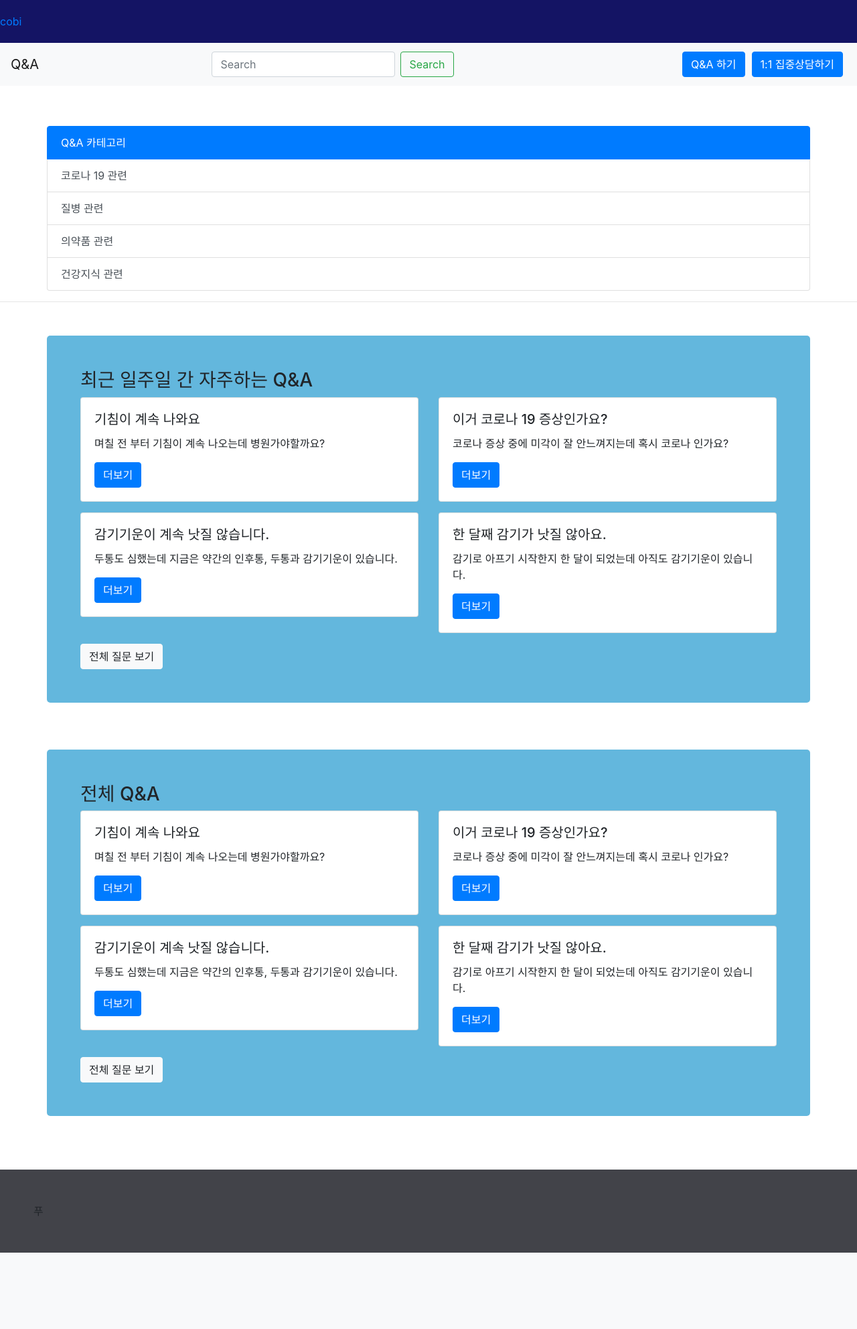
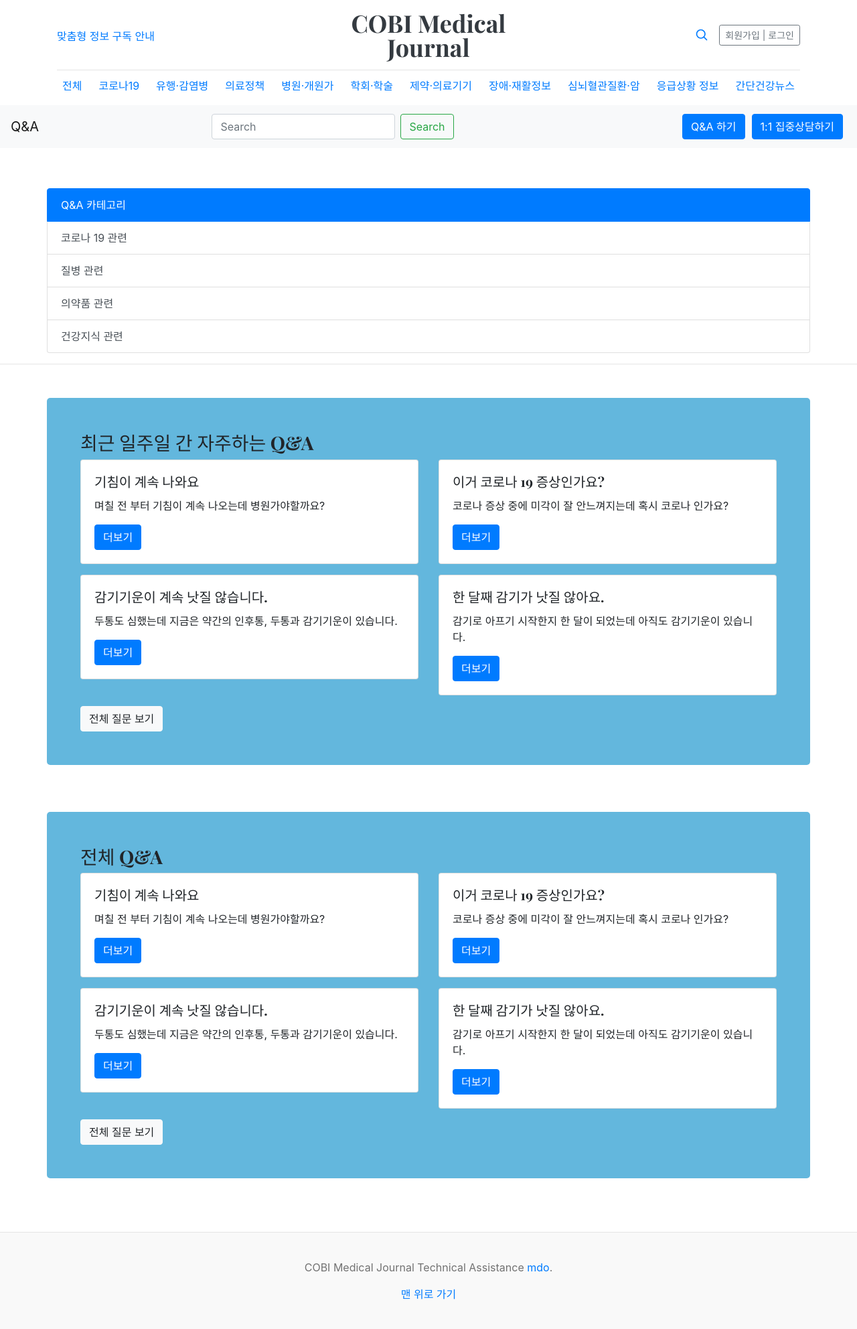
Before and after one commit to medicalcobi/cobi, a Django app: page /qqq/ in a window 1280 px wide. Shown: the whole page at 67% size. Before the commit the page ends 1870 px from the top, so only its background shows below. Run offline with Django 3.2, Linux system fonts and the light colour scheme; some libraries are stand-ins or nearby versions.

Commit message:
코비 1차 장고 적용 완료

```diff
--- /dev/null
+++ b/blog/templates/blog/footer.html
@@ -0,0 +1,60 @@
+<!doctype html>
+{% load static %}
+<html lang="ko">
+  <head>
+    <meta charset="utf-8">
+    <meta name="viewport" content="width=device-width, initial-scale=1">
+    <meta name="description" content="">
+    <meta name="author" content="Mark Otto, Jacob Thornton, and Bootstrap contributors">
+    <meta name="generator" content="Hugo 0.82.0">
+
+    <title>COBI Medical Journal</title>
+
+    <link rel="stylesheet" href="{% static 'blog/bootstrap/bootstrap.min.css' %}" media="screen">
+
+    <!-- Bootstrap core CSS -->
+<link href="{% static 'blog/bootstrap/bootstrap.min.css' %}" rel="stylesheet">
+
+    <style>
+      .bd-placeholder-img {
+        font-size: 1.125rem;
+        text-anchor: middle;
+        -webkit-user-select: none;
+        -moz-user-select: none;
+        user-select: none;
+      }
+
+      @media (min-width: 768px) {
+        .bd-placeholder-img-lg {
+          font-size: 3.5rem;
+        }
+      }
+
+      .mainbox{
+        display: flex;
+        justify-content: space-evenly;
+      }
+      .down{
+      margin-bottom: 5px
+      }
+
+    </style>
+
+
+    <!-- Custom styles for this template -->
+    <link href="https://fonts.googleapis.com/css?family=Playfair&#43;Display:700,900&amp;display=swap" rel="stylesheet">
+    <!-- Custom styles for this template -->
+    <link href="{% static 'blog/bootstrap/blog.css' %}" rel="stylesheet">
+  </head>
+  <body>
+
+<footer class="blog-footer">
+  <p>COBI Medical Journal Technical Assistance <a href="https://twitter.com/mdo">mdo</a>.</p>
+    <a href="#">맨 위로 가기</a>
+  </p>
+</footer>
+
+
+
+  </body>
+</html>
--- /dev/null
+++ b/blog/templates/blog/navbar.html
@@ -0,0 +1,61 @@
+<!doctype html>
+{% load static %}
+<html lang="ko">
+  <head>
+    <meta charset="utf-8">
+    <meta name="viewport" content="width=device-width, initial-scale=1">
+    <meta name="description" content="">
+    <meta name="author" content="Mark Otto, Jacob Thornton, and Bootstrap contributors">
+    <meta name="generator" content="Hugo 0.82.0">
+
+    <title>COBI Medical Journal</title>
+
+    <link rel="stylesheet" href="{% static 'blog/bootstrap/bootstrap.min.css' %}" media="screen">
+
+    <!-- Bootstrap core CSS -->
+<link href="{% static 'blog/bootstrap/bootstrap.min.css' %}" rel="stylesheet">
+
+
+    <!-- Custom styles for this template -->
+    <link href="https://fonts.googleapis.com/css?family=Playfair&#43;Display:700,900&amp;display=swap" rel="stylesheet">
+    <!-- Custom styles for this template -->
+    <link href="{% static 'blog/bootstrap/blog.css' %}" rel="stylesheet">
+  </head>
+  <body>
+
+  <nav>
+<div class="container">
+  <header class="blog-header py-3">
+    <div class="row flex-nowrap justify-content-between align-items-center">
+      <div class="col-4 pt-1">
+        <a class="link-secondary" href="#">맞춤형 정보 구독 안내</a>
+      </div>
+      <div class="col-4 text-center">
+        <a class="blog-header-logo text-dark" href="/">COBI Medical Journal</a>
+      </div>
+      <div class="col-4 d-flex justify-content-end align-items-center">
+        <a class="link-secondary" href="#" aria-label="Search">
+          <svg xmlns="http://www.w3.org/2000/svg" width="20" height="20" fill="none" stroke="currentColor" stroke-linecap="round" stroke-linejoin="round" stroke-width="2" class="mx-3" role="img" viewBox="0 0 24 24"><title>Search</title><circle cx="10.5" cy="10.5" r="7.5"/><path d="M21 21l-5.2-5.2"/></svg>
+        </a>
+        <a class="btn btn-sm btn-outline-secondary" href="#">회원가입 | 로그인</a>
+      </div>
+    </div>
+  </header>
+
+  <div class="nav-scroller py-1 mb-2">
+    <nav class="nav d-flex justify-content-between">
+      <a class="p-2 link-secondary" href="/">전체</a>
+      <a class="p-2 link-secondary" href="#">코로나19</a>
+      <a class="p-2 link-secondary" href="#">유행·감염병</a>
+      <a class="p-2 link-secondary" href="#">의료정책</a>
+      <a class="p-2 link-secondary" href="#">병원·개원가</a>
+      <a class="p-2 link-secondary" href="#">학회·학술</a>
+      <a class="p-2 link-secondary" href="#">제약·의료기기</a>
+      <a class="p-2 link-secondary" href="#">장애·재활정보</a>
+      <a class="p-2 link-secondary" href="#">심뇌혈관질환·암</a>
+      <a class="p-2 link-secondary" href="#">응급상황 정보</a>
+      <a class="p-2 link-secondary" href="/blog/">간단건강뉴스</a>
+    </nav>
+  </div>
+</div>
+  </nav>
--- a/blog/views.py
+++ b/blog/views.py
@@ -6,7 +6,7 @@
 
 class PostList(ListView):
     model = Post
-#    template_name = 'blog/landing.html'
+#    template_name = 'blog/medi.html'
     ordering = '-pk'
 
 class PostDetail(DetailView):
--- a/single_pages/templates/single_pages/qqq.html
+++ b/single_pages/templates/single_pages/qqq.html
@@ -8,8 +8,6 @@
 <style>
  *{padding:0%; margin:0%;}
 
-    .nav{background-color: rgb(20, 20, 100); color: white;
-    padding: 20px;}
 
     li{list-style-type: none;}
 
@@ -36,8 +34,7 @@
 
     .list-group{margin: 60px;}
 
-    footer{background-color: rgb(66, 67, 73);
-    padding: 50px;}
+
 
 
 
@@ -49,16 +46,12 @@
 </head>
 
 <body>
-    <nav class="nav">
-        <a href="/">cobi</a>
-
-    </nav>
-
+        {% include 'blog/navbar.html' %}
 
     <div class="search">
       <!-- As a link -->
      <nav class="navbar navbar-light bg-light">
-     <a class="navbar-brand" href="#">Q&A</a>
+     <a class="navbar-brand" href="{% static 'blog/bootstrap/bootstrap.min.css' %}">Q&A</a>
 
         <form class="form-inline my-2 my-lg-0">
             <input class="form-control mr-sm-2" type="search" placeholder="Search" aria-label="Search" aria-colspan="500">
@@ -87,7 +80,7 @@
         <ul>
             <li>
                 <div class="list-group">
-                    <a href="#" class="list-group-item list-group-item-action active" aria-current="true">
+                    <a href="{% static 'blog/bootstrap/bootstrap.min.css' %}" class="list-group-item list-group-item-action active" aria-current="true">
                     Q&A 카테고리
                     </a>
                     <a href="#" class="list-group-item list-group-item-action">코로나 19 관련</a>
@@ -219,9 +212,7 @@
 
     </div>
 
-    <footer>
-        푸
-    </footer>
+   {% include 'blog/footer.html' %}
 
 
 </body>
--- a/single_pages/views.py
+++ b/single_pages/views.py
@@ -4,7 +4,7 @@
 def landing(request):
     return render(
         request,
-        'single_pages/landing.html'
+        'single_pages/medi.html'
     )
 
 def qqq(request):
```
Also changed, not shown: blog/templates/blog/post_detail.html (+10 -1 lines), blog/templates/blog/post_list.html (+2 -42 lines), single_pages/templates/single_pages/medi.html (renamed from single_pages/templates/single_pages/landing.html, +13 -15 lines), single_pages/templates/single_pages/self.html (+5 -7 lines), single_pages/static/single_pages/images/baby.png (added), single_pages/static/single_pages/images/community.png (added), single_pages/static/single_pages/images/female.png (added), single_pages/static/single_pages/images/male.png (added), single_pages/static/single_pages/images/medic.png (added), single_pages/static/single_pages/images/search.png (added), single_pages/static/single_pages/images/world.png (added).
